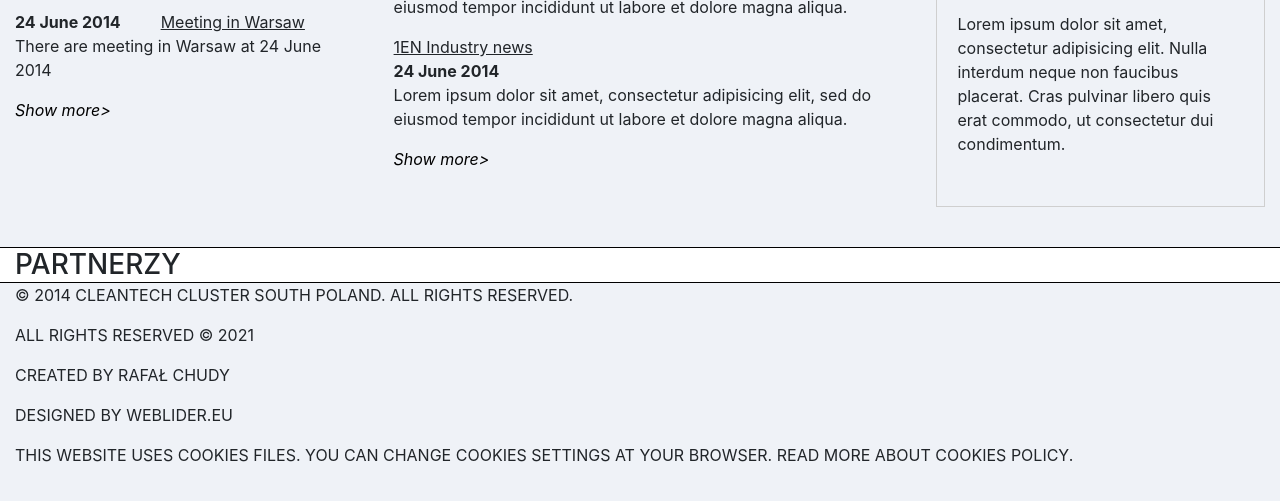
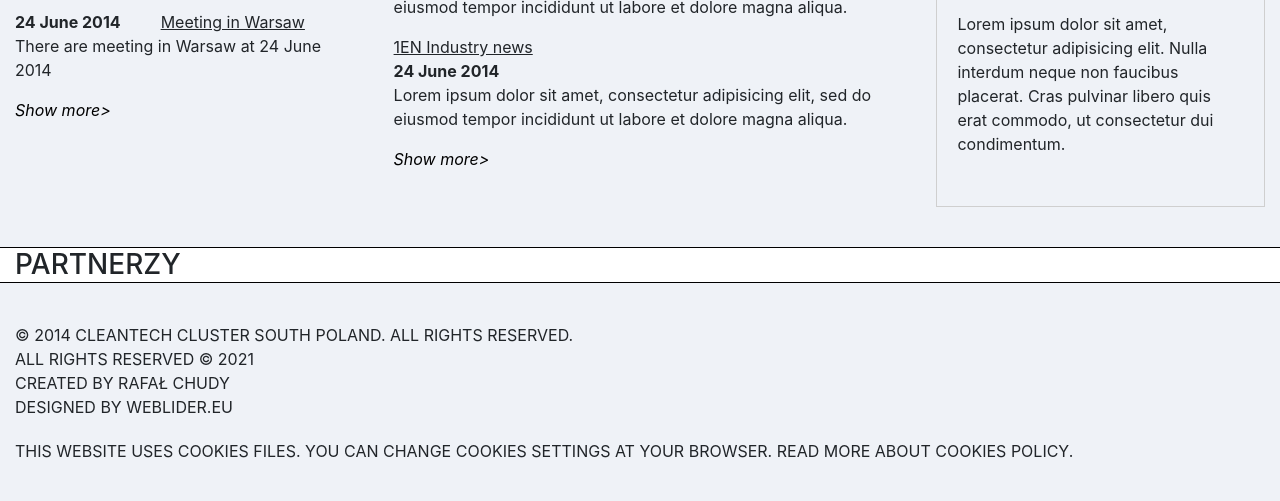
Before and after one commit to Rafal-1999/Project-Website-Five, a plain HTML site: page index.html in a window 1280 px wide. Shown: the part 1277-1778 px from the top of the page. Drawn offline with nearby package versions, Linux system fonts and the light colour scheme.

Commit message:
Styles for copyright section

```diff
--- a/styles/footer.scss
+++ b/styles/footer.scss
@@ -1,9 +1,10 @@
 .footer {
     text-transform: uppercase;
-    .footer__rights {
-        margin: 20px 0 0 0;
+    padding: 40px 15px;
+    .footer__content {
+        margin: 0;
     }
-    .footer__created, .footer__cookies {
-        margin-bottom: 20px;
+    .footer__cookies {
+        margin-top: 20px;
     }
 }
```
Also changed, not shown: styles/footer.css, 1 other file.
